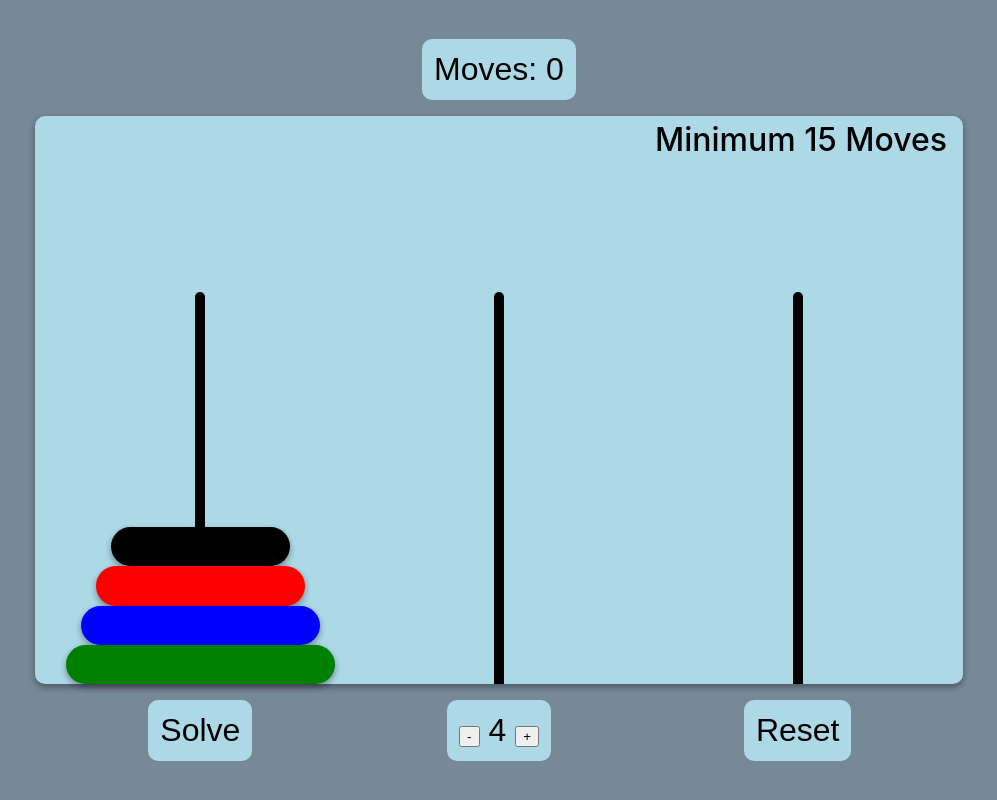
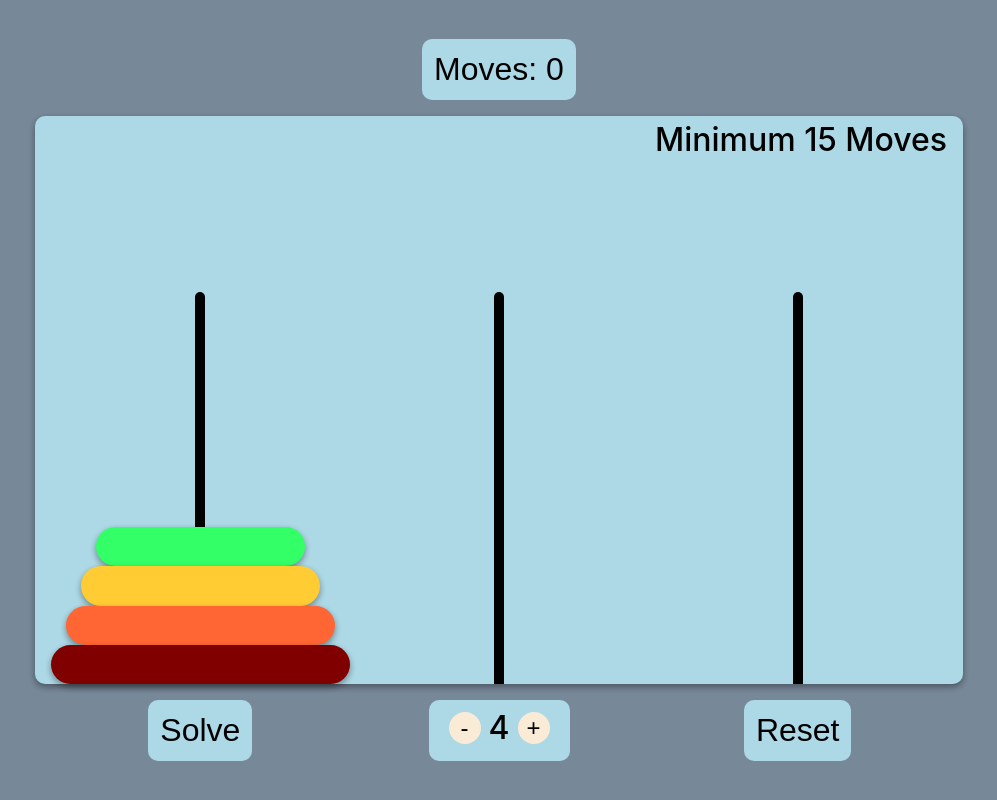
Before and after one commit to mfarukkoc/towers-of-hanoi, a React (Create React App) app: page / in a window 1280 px wide. Shown: the whole page, without its empty margins (141-1138 px from the left). Built offline with nearby package versions, Linux system fonts and the light colour scheme.

Commit message:
Set new color scheme for discs

```diff
--- a/src/components/HanoiDisplay/index.js
+++ b/src/components/HanoiDisplay/index.js
@@ -27,6 +27,7 @@ const Wrapper = styled.div`
 
 const ButtonWrapper = styled.div`
   width: 100%;
+  display: flex;
 `;
 const Button = styled.button`
   display: block;
@@ -38,6 +39,38 @@ const Button = styled.button`
   margin: 16px auto;
   background-color: lightblue;
   cursor: pointer;
+`;
+const NumberOfDisc = styled.div`
+  display: inline-flex;
+  padding: 12px;
+  font-size: 32px;
+  font-weight: 500;
+  border-radius: 10px;
+  border: 0px;
+  margin: 16px auto;
+  background-color: lightblue;
+`;
+
+const DiscControl = styled.button`
+  display: inline-flex;
+  height: 32px;
+  width: 32px;
+  text-align: center;
+  vertical-align: center;
+  justify-content: center;
+  align-items: center;
+  line-height: 32px;
+  margin: 0 8px;
+  background-color: antiquewhite;
+  font-size: 24px;
+  font-weight: 500;
+  border-radius: 50%;
+  border: 0px;
+  cursor: pointer;
+  transition: 0.5s;
+  :hover {
+    background-color: #f8fad7;
+  }
 `;
 
 const ControlWrapper = styled.div`
@@ -57,24 +90,24 @@ const MinimumMoves = styled.div`
 `;
 const HanoiDisplay = () => {
   const discMap = [
-    { size: 1, color: 'black', draggableId: 'disk1' },
-    { size: 2, color: 'red', draggableId: 'disk2' },
-    { size: 3, color: 'blue', draggableId: 'disk3' },
-    { size: 4, color: 'green', draggableId: 'disk4' },
-    { size: 5, color: 'green', draggableId: 'disk5' },
-    { size: 6, color: 'black', draggableId: 'disk6' },
-    { size: 7, color: 'red', draggableId: 'disk7' },
-    { size: 8, color: 'blue', draggableId: 'disk8' },
-    { size: 9, color: 'green', draggableId: 'disk9' },
-    { size: 10, color: '#304221', draggableId: 'disk10' },
+    { size: 1, color: '#efefef', draggableId: 'disk1' },
+    { size: 2, color: '#CC33FF', draggableId: 'disk2' },
+    { size: 3, color: '#6633FF', draggableId: 'disk3' },
+    { size: 4, color: '#3366FF', draggableId: 'disk4' },
+    { size: 5, color: '#33CCFF', draggableId: 'disk5' },
+    { size: 6, color: '#33FFCC', draggableId: 'disk6' },
+    { size: 7, color: '#33FF66', draggableId: 'disk7' },
+    { size: 8, color: '#FFCC33', draggableId: 'disk8' },
+    { size: 9, color: '#ff6633', draggableId: 'disk9' },
+    { size: 10, color: '#800000', draggableId: 'disk10' },
   ];
   const [moveCount, setMoveCount] = useState(0);
   const [sticks, setSticks] = useState({
     stick0: [
-      { size: 6, color: 'black', draggableId: 'disk6', index: 0 },
-      { size: 7, color: 'red', draggableId: 'disk7', index: 1 },
-      { size: 8, color: 'blue', draggableId: 'disk8', index: 2 },
-      { size: 9, color: 'green', draggableId: 'disk9', index: 3 },
+      { size: 7, color: '#33FF66', draggableId: 'disk7', index: 0 },
+      { size: 8, color: '#FFCC33', draggableId: 'disk8', index: 1 },
+      { size: 9, color: '#ff6633', draggableId: 'disk9', index: 2 },
+      { size: 10, color: '#800000', draggableId: 'disk10', index: 3 },
     ],
     stick1: [],
     stick2: [],
@@ -138,7 +171,7 @@ const HanoiDisplay = () => {
         i += 1;
         let temp = moveCount + i;
         setMoveCount(temp);
-        if (i == callStack.length) {
+        if (i === callStack.length) {
           setIsSolving(false);
         }
       }, 1000 * i);
@@ -209,24 +242,27 @@ const HanoiDisplay = () => {
           </Button>
         </ButtonWrapper>
         <ButtonWrapper>
-          <Button>
-            <button
+          <NumberOfDisc>
+            <DiscControl
               onClick={() => handleNumberOfDiscsChange(numberOfDiscs - 1)}
               disabled={numberOfDiscs === 3 || isSolving}
             >
               -
-            </button>{' '}
+            </DiscControl>{' '}
             {numberOfDiscs}{' '}
-            <button
+            <DiscControl
               onClick={() => handleNumberOfDiscsChange(numberOfDiscs + 1)}
               disabled={numberOfDiscs === 10 || isSolving}
             >
               +
-            </button>
-          </Button>
+            </DiscControl>
+          </NumberOfDisc>
         </ButtonWrapper>
         <ButtonWrapper>
-          <Button onClick={() => handleNumberOfDiscsChange(numberOfDiscs)}>
+          <Button
+            onClick={() => handleNumberOfDiscsChange(numberOfDiscs)}
+            disabled={isSolving}
+          >
             Reset
           </Button>
         </ButtonWrapper>
```
Also changed, not shown: 1 other file (tests, documents, lock files or other folders).
